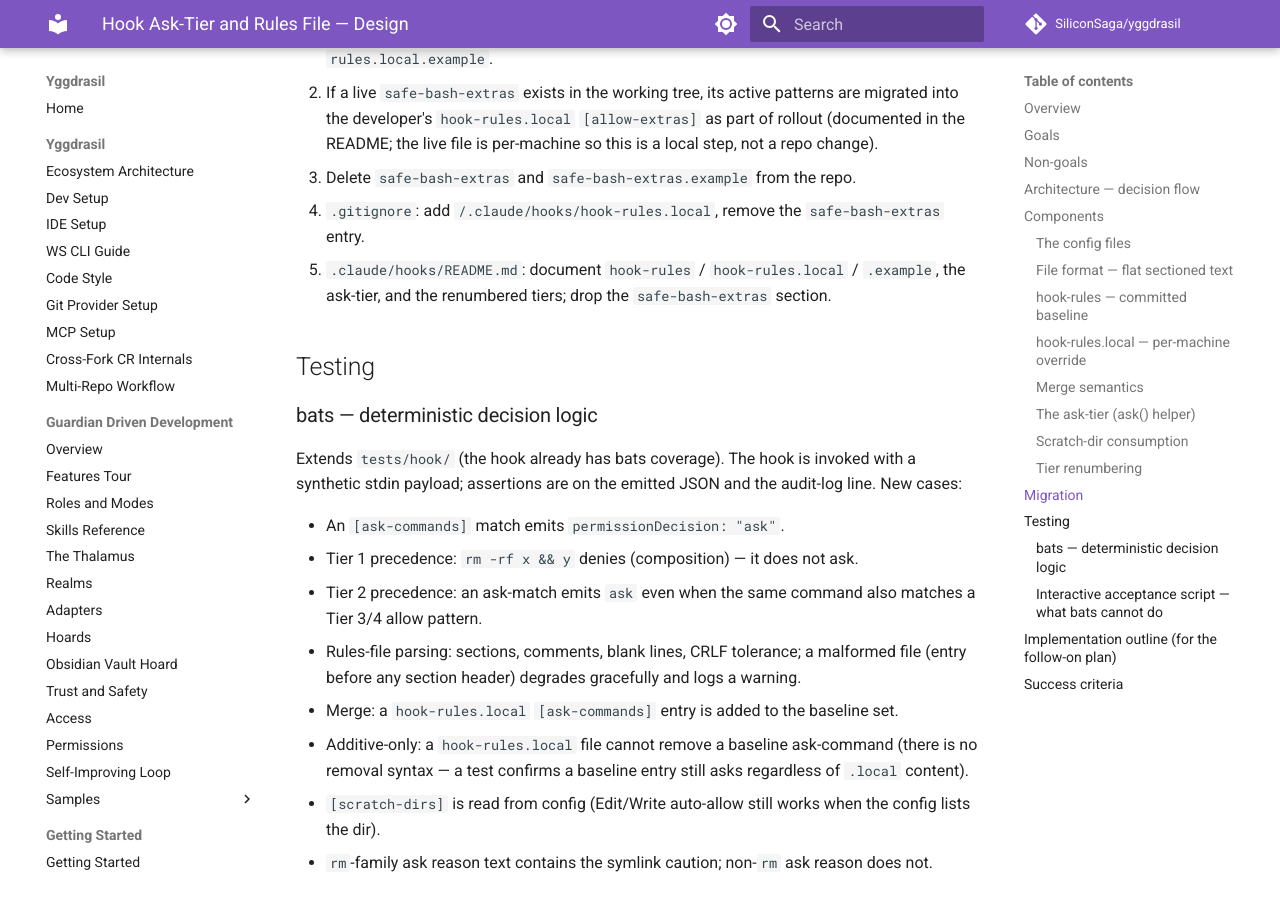
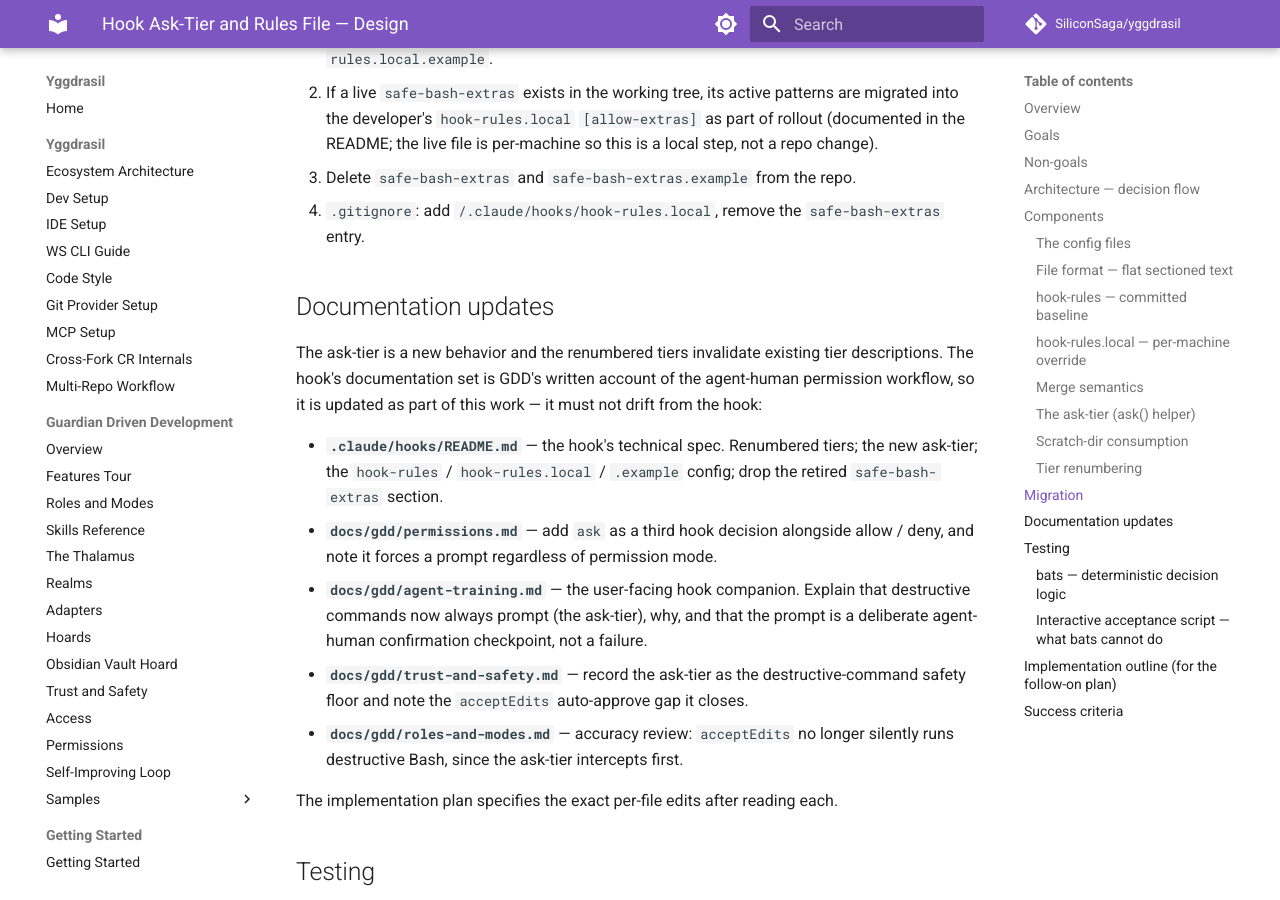
Before and after one commit to SiliconSaga/yggdrasil, an MkDocs documentation site: the page built from docs/plans/2026-05-17-hook-ask-tier-design.md, in a window 1280 px wide and 900 px high, scrolled down 5421 px. Built offline with MkDocs 1.6.1 and Material for MkDocs 9.7.7, drawn with Linux system fonts in a browser that asks for light colours; comment, search, counter and statistics services are not loaded; some of the changed text lies outside the part shown.

Commit message:
docs: add hook doc-set updates + brief symlink wording to ask-tier design
Per spec review: add a Documentation updates section naming the hook-related docs that get ask-tier / renumbered-tier notes — `.claude/hooks/README.md`, `docs/gdd/permissions.md`, `docs/gdd/agent-training.md`, `docs/gdd/trust-and-safety.md`, plus a `roles-and-modes.md` accuracy check. Tighten the `rm` symlink caution to brief wording.

Co-Authored-By: Claude Opus 4.7 <noreply@anthropic.com>

```diff
--- a/docs/plans/2026-05-17-hook-ask-tier-design.md
+++ b/docs/plans/2026-05-17-hook-ask-tier-design.md
@@ -148,7 +148,17 @@ The hook's header comment block and every inline `Tier N` reference update to th
 2. If a live `safe-bash-extras` exists in the working tree, its active patterns are migrated into the developer's `hook-rules.local` `[allow-extras]` as part of rollout (documented in the README; the live file is per-machine so this is a local step, not a repo change).
 3. Delete `safe-bash-extras` and `safe-bash-extras.example` from the repo.
 4. `.gitignore`: add `/.claude/hooks/hook-rules.local`, remove the `safe-bash-extras` entry.
-5. `.claude/hooks/README.md`: document `hook-rules` / `hook-rules.local` / `.example`, the ask-tier, and the renumbered tiers; drop the `safe-bash-extras` section.
+## Documentation updates
+
+The ask-tier is a new behavior and the renumbered tiers invalidate existing tier descriptions. The hook's documentation set is GDD's written account of the agent-human permission workflow, so it is updated as part of this work — it must not drift from the hook:
+
+- **`.claude/hooks/README.md`** — the hook's technical spec. Renumbered tiers; the new ask-tier; the `hook-rules` / `hook-rules.local` / `.example` config; drop the retired `safe-bash-extras` section.
+- **`docs/gdd/permissions.md`** — add `ask` as a third hook decision alongside allow / deny, and note it forces a prompt regardless of permission mode.
+- **`docs/gdd/agent-training.md`** — the user-facing hook companion. Explain that destructive commands now always prompt (the ask-tier), why, and that the prompt is a deliberate agent-human confirmation checkpoint, not a failure.
+- **`docs/gdd/trust-and-safety.md`** — record the ask-tier as the destructive-command safety floor and note the `acceptEdits` auto-approve gap it closes.
+- **`docs/gdd/roles-and-modes.md`** — accuracy review: `acceptEdits` no longer silently runs destructive Bash, since the ask-tier intercepts first.
+
+The implementation plan specifies the exact per-file edits after reading each.
 
 ## Testing
 
@@ -194,7 +204,7 @@ Branch `feat/hook-ask-tier` is created off `main`; the `WS_HOOK_DEBUG` opt-in pa
 5. Delete `safe-bash-extras` + `safe-bash-extras.example`.
 6. bats tests per above.
 7. `tests/hook/interactive-acceptance.md`.
-8. `.claude/hooks/README.md` refresh.
+8. Documentation updates — `.claude/hooks/README.md`, `docs/gdd/permissions.md`, `docs/gdd/agent-training.md`, `docs/gdd/trust-and-safety.md`, plus a `docs/gdd/roles-and-modes.md` accuracy check (see Documentation updates).
 9. Run bats; then the interactive acceptance script with the user as the final gate.
 
 ## Success criteria
```
Also changed, not shown: other parts of docs/plans/2026-05-17-hook-ask-tier-design.md (+1 -1 lines).
